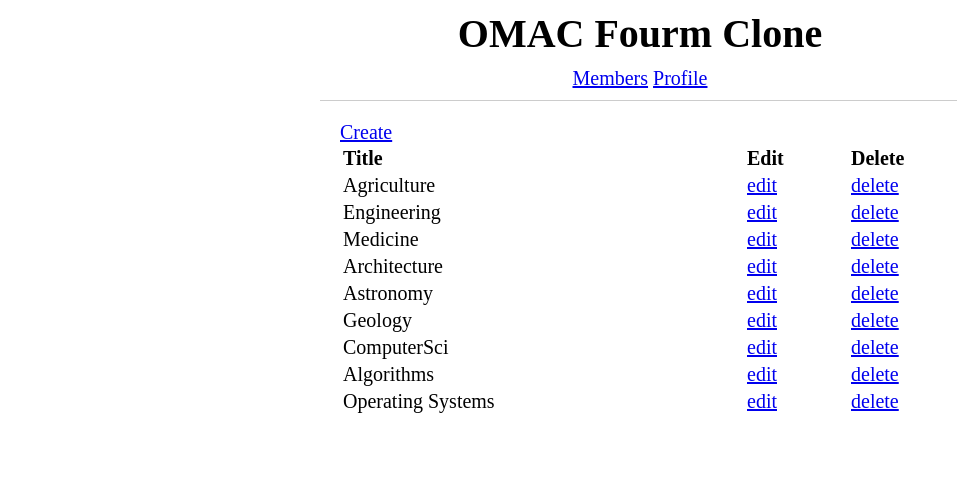
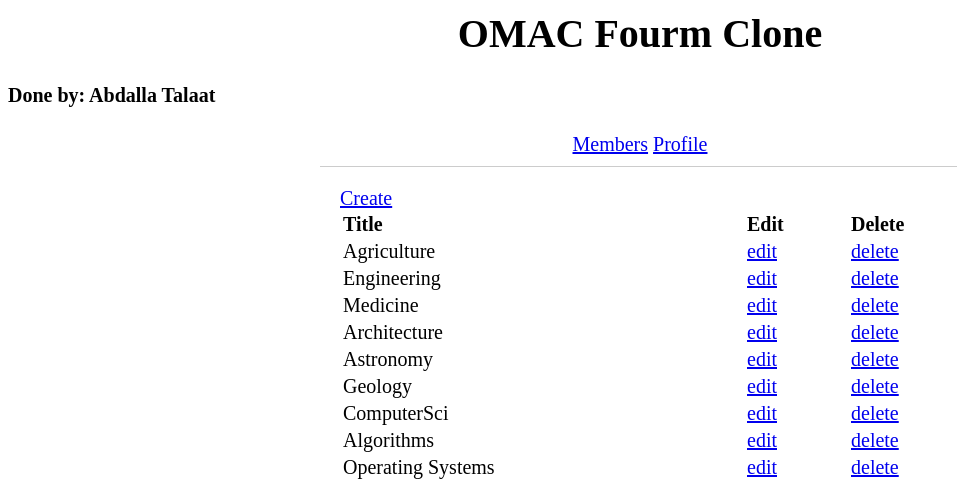
Before and after one commit to abdallatalaat/omac-fourm-clone, a Flask app: page / in a window 1280 px wide. Shown: the top 481 px of the page, without its empty margins (0-957 px from the left). Run offline with Flask 2, Linux system fonts and the light colour scheme.

Commit message:
add name

```diff
--- a/app/templates/index.html
+++ b/app/templates/index.html
@@ -11,6 +11,7 @@
 <body>
 
     <h1 class="centered-item">OMAC Fourm Clone</h1>
+    <h4>Done by: Abdalla Talaat</h4>
 
 
   <div class="centered-item">
```
